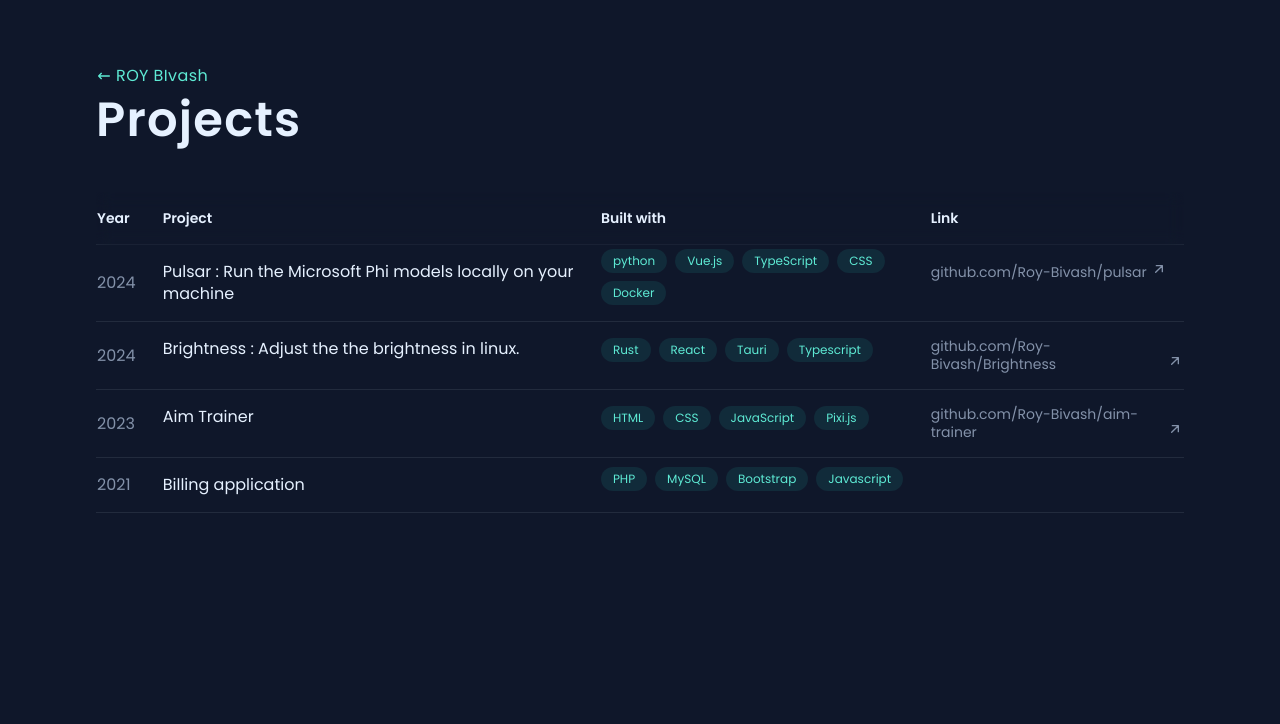
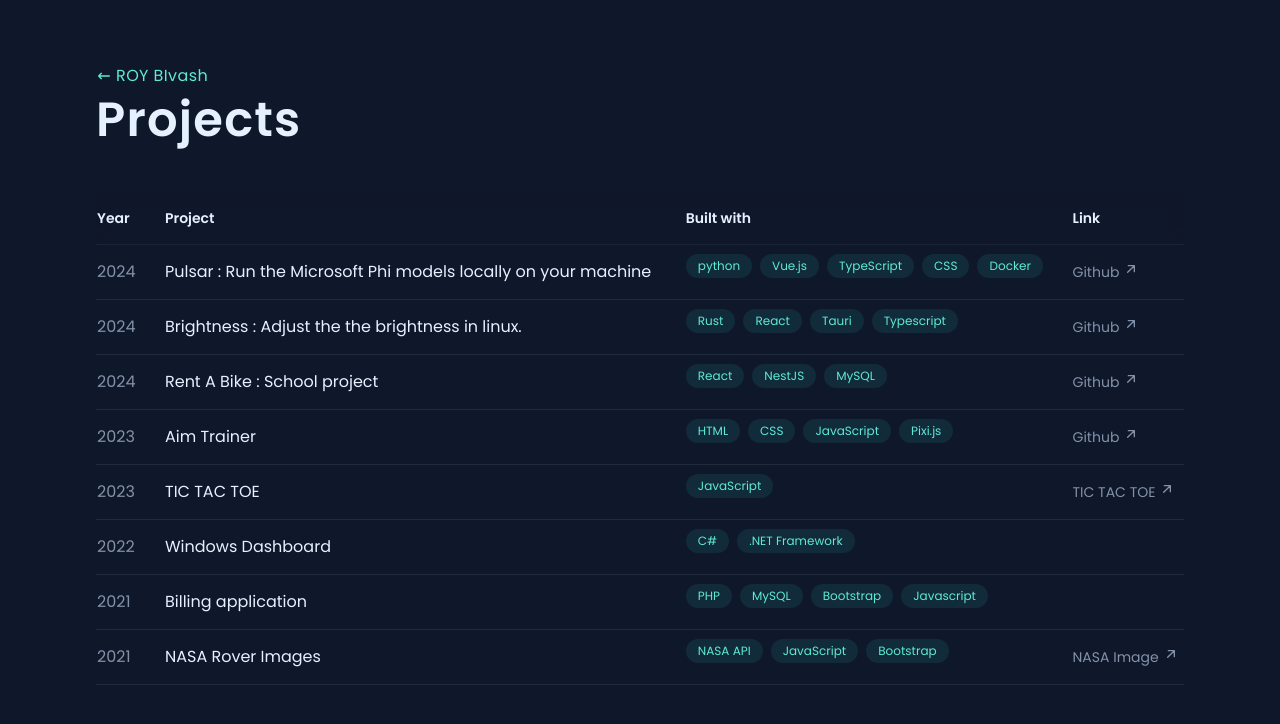
Before and after one commit to Roy-Bivash/portfolio, a React (Vite) app: page /archive in a window 1280 px wide. Shown: the top 724 px of the page. Built offline with nearby package versions, Linux system fonts and the light colour scheme.

Commit message:
feat: add projects

```diff
--- a/src/pages/archive/Archive.tsx
+++ b/src/pages/archive/Archive.tsx
@@ -18,7 +18,7 @@ const archiveList:Array<ArchiveInterface> = [
         project: "Pulsar : Run the Microsoft Phi models locally on your machine",
         tags: ["python", "Vue.js", "TypeScript", "CSS", "Docker"],
         link: {
-            display: "github.com/Roy-Bivash/pulsar",
+            display: "Github",
             href: "https://github.com/Roy-Bivash/pulsar",
             target: "_blank",
         },
@@ -28,8 +28,18 @@ const archiveList:Array<ArchiveInterface> = [
         project: "Brightness : Adjust the the brightness in linux.",
         tags: ["Rust", "React", "Tauri", "Typescript"],
         link: {
-            display: "github.com/Roy-Bivash/Brightness",
+            display: "Github",
             href: "https://github.com/Roy-Bivash/Brightness",
+            target: "_blank",
+        },
+    },
+    {
+        year: "2024",
+        project: "Rent A Bike : School project",
+        tags: ["React", "NestJS", "MySQL"],
+        link: {
+            display: "Github",
+            href: "https://github.com/Roy-Bivash/rentabike",
             target: "_blank",
         },
     },
@@ -38,15 +48,40 @@ const archiveList:Array<ArchiveInterface> = [
         project: "Aim Trainer",
         tags: ["HTML", "CSS", "JavaScript", "Pixi.js"],
         link: {
-            display: "github.com/Roy-Bivash/aim-trainer",
+            display: "Github",
             href: "https://github.com/Roy-Bivash/aim-trainer",
             target: "_blank",
         },
     },
     {
+        year: "2023",
+        project: "TIC TAC TOE",
+        tags: ["JavaScript"],
+        link: {
+            display: "TIC TAC TOE",
+            href: "https://rbivash.com/js-morpion/",
+            target: "_blank"
+        }
+    },
+    {
+        year: "2022",
+        project: "Windows Dashboard",
+        tags: ["C#", ".NET Framework"],
+    },
+    {
         year: "2021",
         project: "Billing application",
         tags: ["PHP", "MySQL", "Bootstrap", "Javascript"],
+    },
+    {
+        year: "2021",
+        project: "NASA Rover Images",
+        tags: ["NASA API", "JavaScript", "Bootstrap"],
+        link: {
+            display: "NASA Image",
+            href: "https://rbivash.com/nasa2/",
+            target: "_blank"
+        }
     },
 ];
 
--- a/src/pages/home/Home.tsx
+++ b/src/pages/home/Home.tsx
@@ -11,7 +11,7 @@ export default function Home() {
                 entries.forEach((entry) => {
                 if (entry.isIntersecting) {
                     setCurrentSectionId(entry.target.id);
-                    console.log(entry.target.id)
+                    // console.log(entry.target.id)
                 }
                 });
             },
```
